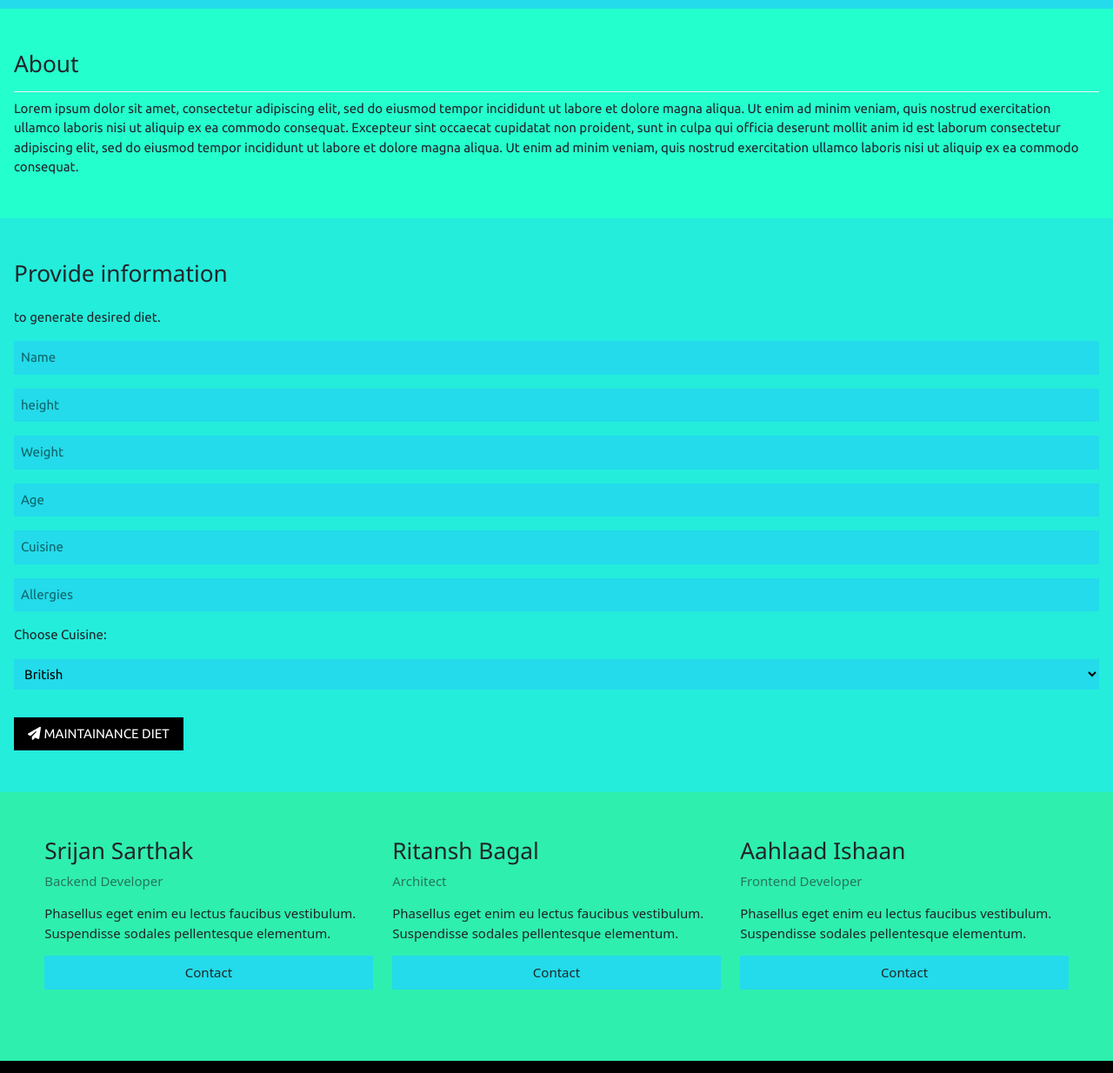
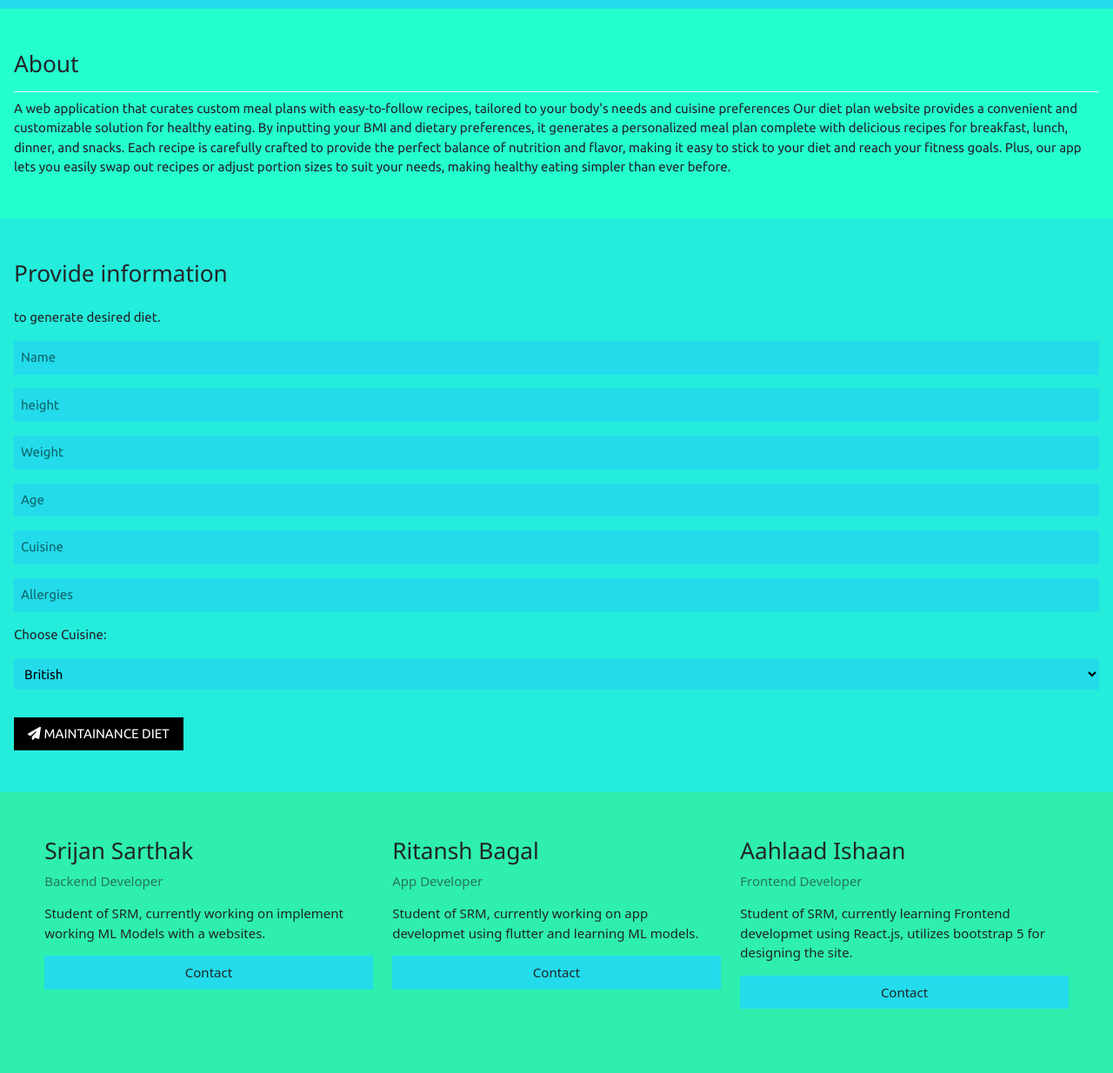
Before and after one commit to peekuh/diet-recommendation-system, a plain HTML site: page index.html in a window 1280 px wide. Shown: the part 890-2124 px from the top of the page at 87% size. Drawn offline with nearby package versions, Linux system fonts and the light colour scheme.

Commit message:
final changes

```diff
--- a/index.html
+++ b/index.html
@@ -2,7 +2,7 @@
 <html>
 
 <head>
-    <title>FindREC</title>
+    <title>DeITit</title>
     <meta charset="UTF-8">
     <meta name="viewport" content="width=device-width, initial-scale=1">
     <link rel="stylesheet" href="https://www.w3schools.com/w3css/4/w3.css">
@@ -41,7 +41,8 @@
             <div class="collapse navbar-collapse" id="navbarSupportedContent">
                 <ul class="navbar-nav ms-auto">
                     <li class="nav-item">
-                        <a class="nav-link active" aria-current="page" href="#carouselExampleIndicators">Fitness Block</a>
+                        <a class="nav-link active" aria-current="page" href="#carouselExampleIndicators">Fitness
+                            Block</a>
                     </li>
                     <li class="nav-item">
                         <a class="nav-link" href="#about">About</a>
@@ -106,13 +107,14 @@
     <!-- About Section -->
     <div class="w3-container w3-padding-32" id="about">
         <h3 class="w3-border-bottom w3-border-light-grey w3-padding-16">About</h3>
-        <p>Lorem ipsum dolor sit amet, consectetur adipiscing elit, sed do eiusmod tempor incididunt ut labore et
-            dolore magna aliqua. Ut enim ad minim veniam, quis nostrud exercitation ullamco laboris nisi ut aliquip
-            ex ea commodo consequat. Excepteur sint
-            occaecat cupidatat non proident, sunt in culpa qui officia deserunt mollit anim id est laborum
-            consectetur adipiscing elit, sed do eiusmod tempor incididunt ut labore et dolore magna aliqua. Ut enim
-            ad minim veniam, quis nostrud exercitation ullamco
-            laboris nisi ut aliquip ex ea commodo consequat.
+        <p>A web application that curates custom meal plans with easy-to-follow recipes, tailored to your body's needs and
+            cuisine preferences
+            Our diet plan website provides a convenient and customizable solution for healthy eating. By inputting your BMI
+            and dietary preferences, it generates a personalized meal plan complete with delicious recipes for
+            breakfast, lunch, dinner, and snacks. Each recipe is carefully crafted to provide the perfect balance of
+            nutrition and flavor, making it easy to stick to your diet and reach your fitness goals. Plus, our app lets
+            you easily swap out recipes or adjust portion sizes to suit your needs, making healthy eating simpler
+            than ever before.
         </p>
     </div>
 
@@ -142,23 +144,7 @@
                 <option value="American">American</option>
 
             </select>
-            <!-- <div class="row">
-                <div class="col-lg-2">
-                    <button class="w3-button w3-black w3-section" type="submit">
-                        <i class="fa fa-paper-plane"></i> WEIGHT LOSS DIET
-                    </button>
-                </div>
-                <div class="col-lg-2">
-                    <button class="w3-button w3-black w3-section" type="submit">
-                        <i class="fa fa-paper-plane"></i> WEIGHT GAIN DIET
-                    </button>
-                </div>
-                <div class="col-lg-2">
-                    <button class="w3-button w3-black w3-section" type="submit">
-                        <i class="fa fa-paper-plane"></i> MAINTAINANCE DIET
-                    </button>
-                </div>
-            </div> -->
+
             <button class="w3-button w3-black w3-section" type="submit">
                 <i class="fa fa-paper-plane"></i> MAINTAINANCE DIET
             </button>
@@ -171,28 +157,33 @@
 
                 <h3>Srijan Sarthak</h3>
                 <p class="w3-opacity">Backend Developer</p>
-                <p>Phasellus eget enim eu lectus faucibus vestibulum. Suspendisse sodales pellentesque elementum.
+                <p>Student of SRM, currently working on implement working ML Models with a websites.
                 </p>
-                <p><button class="contactbtn w3-button w3-block">Contact</button></p>
+                <p><button onclick="https://www.linkedin.com/in/srijansarthak/"
+                        class="contactbtn w3-button w3-block">Contact</button></p>
             </div>
             <div class="col-md-4 w3-margin-bottom">
 
                 <h3>Ritansh Bagal</h3>
-                <p class="w3-opacity">Architect</p>
-                <p>Phasellus eget enim eu lectus faucibus vestibulum. Suspendisse sodales pellentesque elementum.
+                <p class="w3-opacity">App Developer</p>
+                <p>Student of SRM, currently working on app developmet using flutter and learning ML models.
                 </p>
-                <p><button class="contactbtn w3-button w3-block">Contact</button></p>
+                <p><button onclick="https://www.linkedin.com/in/ritansh-bagal-38916a222"
+                        class="contactbtn w3-button w3-block">Contact</button></p>
             </div>
             <div class="col-md-4 w3-margin-bottom">
 
                 <h3>Aahlaad Ishaan</h3>
                 <p class="w3-opacity">Frontend Developer</p>
-                <p>Phasellus eget enim eu lectus faucibus vestibulum. Suspendisse sodales pellentesque elementum.
+                <p>Student of SRM, currently learning Frontend developmet using React.js, utilizes bootstrap 5 for
+                    designing the site.
                 </p>
-                <p><button class="contactbtn w3-button w3-block">Contact</button></p>
+                <p><button onclick="https://www.linkedin.com/in/aahlaad-ishaan-67b75921b"
+                        class="contactbtn w3-button w3-block">Contact</button></p>
             </div>
         </div>
     </div>
+
 
     <!-- Footer -->
     <footer class="w3-center w3-black w3-padding-16">
```
Lines whose indentation alone changed are shown as unchanged.
